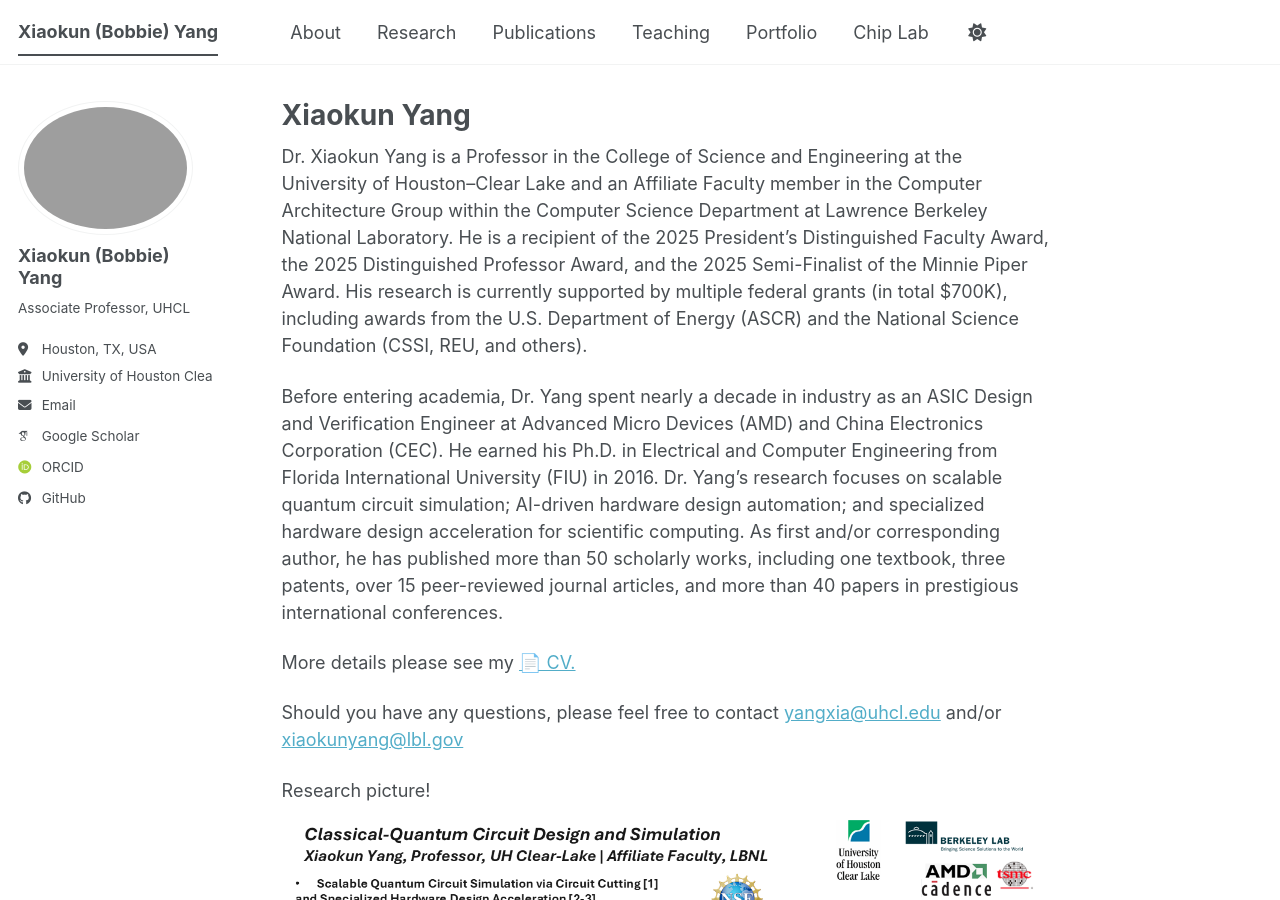
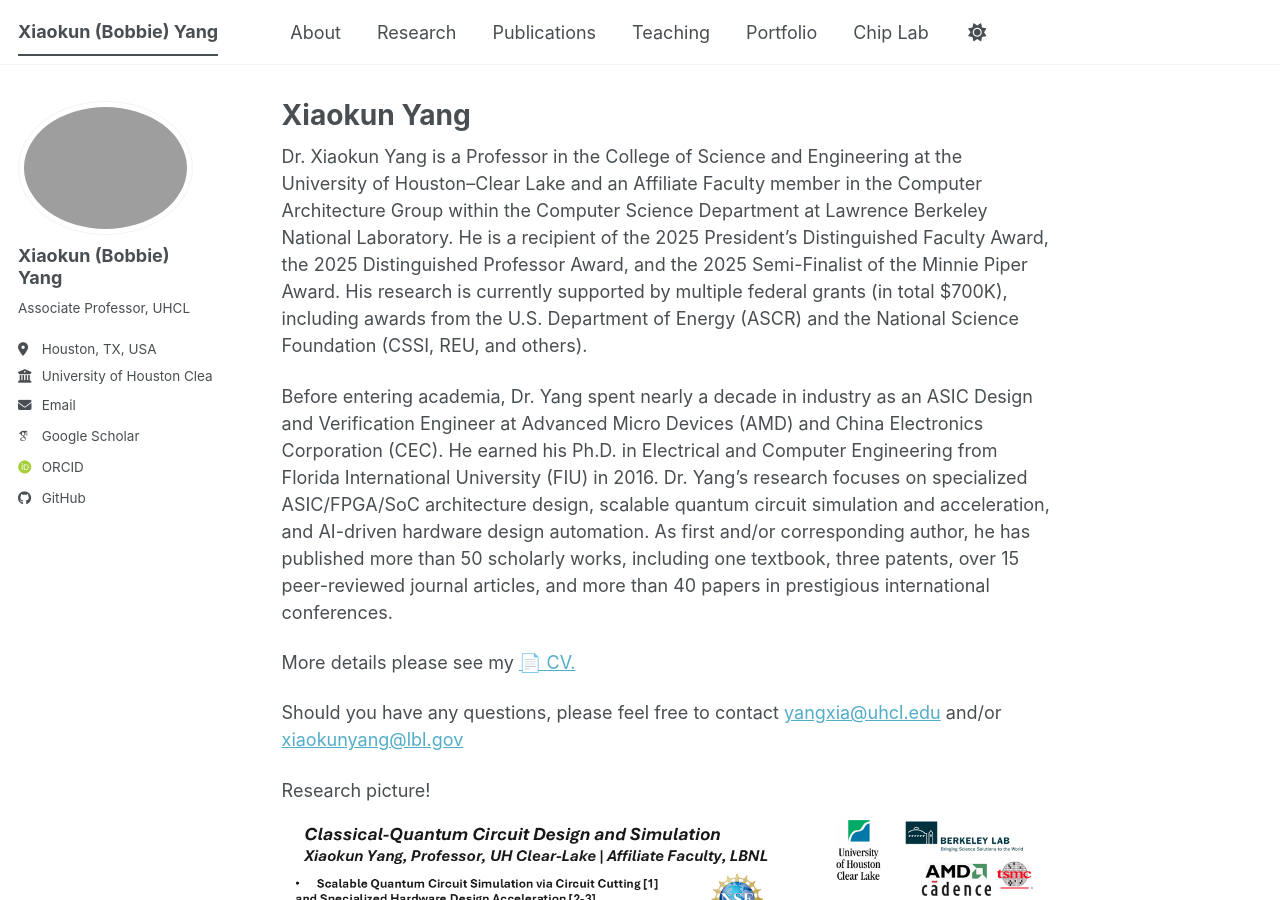
Before and after one commit to bobbieyang/bobbieyang.github.io, a Jekyll site: the page built from _pages/about.md, in a window 1280 px wide and 900 px high. Built offline with Jekyll 4.4.1, drawn with Linux system fonts in a browser that asks for light colours; some web fonts are replaced; a script bundle is joined from its source files by our own code; library files that are not in the unit come from our copies.

Commit message:
Update about.md

```diff
--- a/_pages/about.md
+++ b/_pages/about.md
@@ -9,7 +9,7 @@
 
 Dr. Xiaokun Yang is a Professor in the College of Science and Engineering at the University of Houston–Clear Lake and an Affiliate Faculty member in the Computer Architecture Group within the Computer Science Department at Lawrence Berkeley National Laboratory. He is a recipient of the 2025 President’s Distinguished Faculty Award, the 2025 Distinguished Professor Award, and the 2025 Semi-Finalist of the Minnie Piper Award. His research is currently supported by multiple federal grants (in total $700K), including awards from the U.S. Department of Energy (ASCR) and the National Science Foundation (CSSI, REU, and others).
 
-Before entering academia, Dr. Yang spent nearly a decade in industry as an ASIC Design and Verification Engineer at Advanced Micro Devices (AMD) and China Electronics Corporation (CEC). He earned his Ph.D. in Electrical and Computer Engineering from Florida International University (FIU) in 2016. Dr. Yang’s research focuses on scalable quantum circuit simulation; AI-driven hardware design automation; and specialized hardware design acceleration for scientific computing. As first and/or corresponding author, he has published more than 50 scholarly works, including one textbook, three patents, over 15 peer-reviewed journal articles, and more than 40 papers in prestigious international conferences.
+Before entering academia, Dr. Yang spent nearly a decade in industry as an ASIC Design and Verification Engineer at Advanced Micro Devices (AMD) and China Electronics Corporation (CEC). He earned his Ph.D. in Electrical and Computer Engineering from Florida International University (FIU) in 2016. Dr. Yang’s research focuses on specialized ASIC/FPGA/SoC architecture design, scalable quantum circuit simulation and acceleration, and AI-driven hardware design automation. As first and/or corresponding author, he has published more than 50 scholarly works, including one textbook, three patents, over 15 peer-reviewed journal articles, and more than 40 papers in prestigious international conferences.
 
 More details please see my <a href="{{ base_path }}/files/XYang_CV.pdf" target="_blank">📄 CV.
 
```
